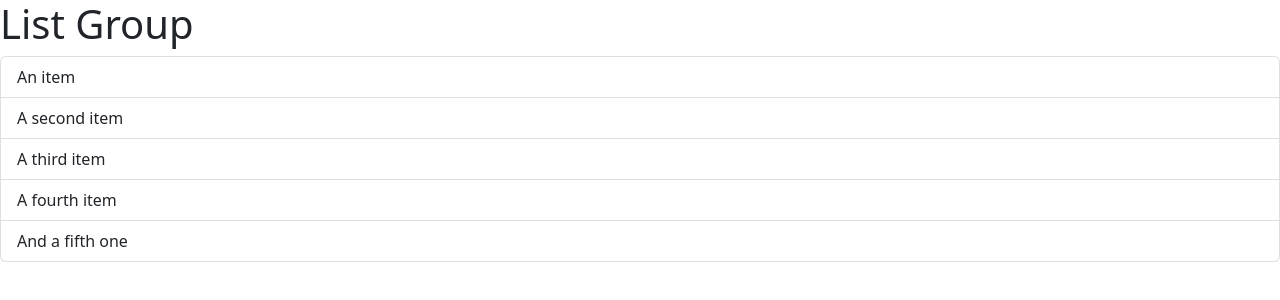
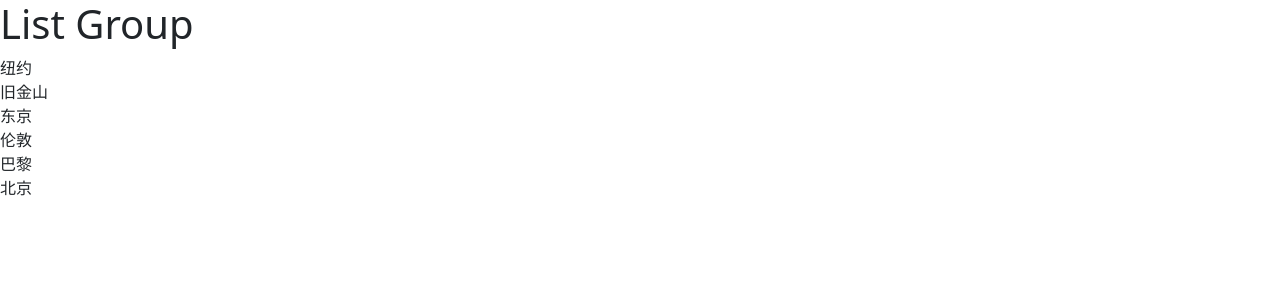
Before and after one commit to shinemost/react-app, a React (Vite) app: page / in a window 1280 px wide. Shown: the top 300 px of the page. Built offline with nearby package versions, Linux system fonts and the light colour scheme.

Commit message:
在jsx组件里使用数组map函数循环遍历

```diff
--- a/src/components/ListGroup.tsx
+++ b/src/components/ListGroup.tsx
@@ -3,19 +3,19 @@ import { Fragment } from 'react'
 /*
  * @LastEditors: shinemost supertain147@163.com
  * @Date: 2023-04-26 22:46:31
- * @LastEditTime: 2023-04-26 23:18:34
+ * @LastEditTime: 2023-04-26 23:28:01
  * @FilePath: \react-app\src\components\ListGroup.tsx
  */
 function ListGroup() {
+  const items = ['纽约', '旧金山', '东京', '伦敦', '巴黎', '北京']
+
   return (
     <Fragment>
       <h1>List Group</h1>
       <ul className="list-group">
-        <li className="list-group-item">An item</li>
-        <li className="list-group-item">A second item</li>
-        <li className="list-group-item">A third item</li>
-        <li className="list-group-item">A fourth item</li>
-        <li className="list-group-item">And a fifth one</li>
+        {items.map((item) => (
+          <li key={item}>{item}</li>
+        ))}
       </ul>
     </Fragment>
   )
```
